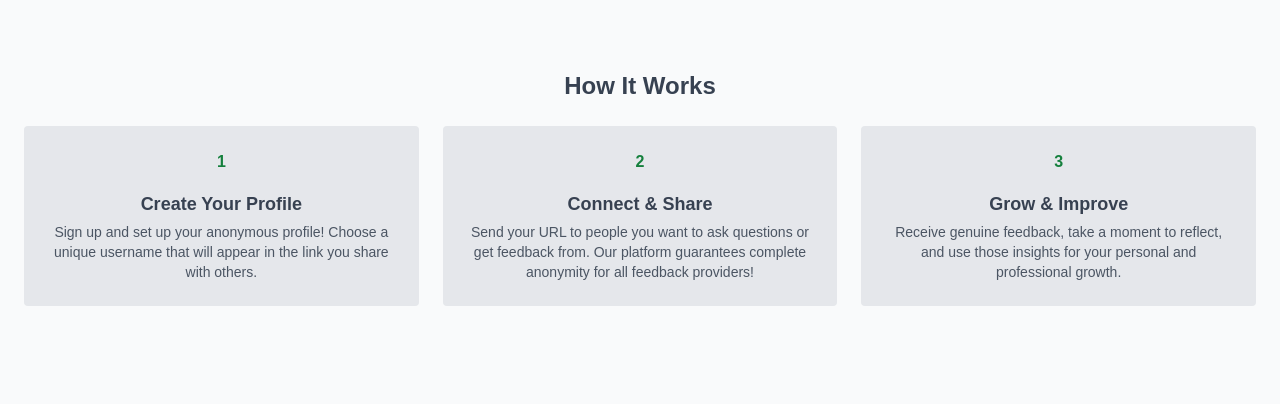
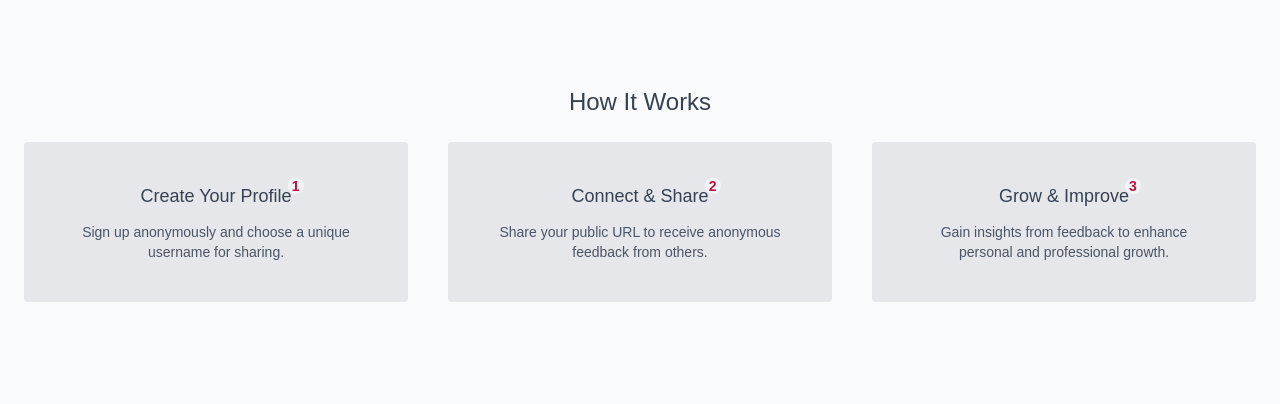
Before and after one commit to Nisha0202/anonfeedback, a Next.js app: page / in a window 1280 px wide. Shown: the part 290-694 px from the top of the page. Built offline with nearby package versions, Linux system fonts and the light colour scheme; no server answers.

Commit message:
steps redesign

```diff
--- a/src/app/page.tsx
+++ b/src/app/page.tsx
@@ -24,31 +24,29 @@ export default function Component() {
 
         </section>
 
-        <section className="pb-12">
+        <section className="pb-12 pt-4">
           <div className="container mx-auto px-6">
-            <h2 className=" text-lg lg:text-2xl font-semibold text-center mb-4 lg:mb-6">
+            <h2 className=" text-lg lg:text-2xl font-medium text-center mb-4 lg:mb-6">
               How It Works
             </h2>
-            <div className="grid gap-6  lg:grid-cols-3">
+            <div className="grid gap-6 lg:gap-10 lg:grid-cols-3">
               <FeatureCard
                 index="1"
-
                 title="Create Your Profile"
-                description="Sign up and set up your anonymous profile! Choose a unique username that will appear in the link you share with others."
+                description="Sign up anonymously and choose a unique username for sharing."
               />
               <FeatureCard
                 index="2"
-
                 title="Connect & Share"
-                description="Send your URL to people you want to ask questions or get feedback from. Our platform guarantees complete anonymity for all feedback providers!"
+                description="Share your public URL to receive anonymous feedback from others."
               />
               <FeatureCard
                 index="3"
-
                 title="Grow & Improve"
-                description="Receive genuine feedback, take a moment to reflect, and use those insights for your personal and professional growth."
+                description="Gain insights from feedback to enhance personal and professional growth."
               />
             </div>
+
           </div>
         </section>
       </main>
@@ -65,9 +63,17 @@ export default function Component() {
 
 function FeatureCard({ index, title, description }: { index: string; title: string; description: string }) {
   return (
-    <div className="group flex flex-col items-center text-center p-6 bg-gray-200 rounded-sm transform transition-transform duration-300 hover:scale-105">
-    <div className="text-green-700 font-bold">{index}</div>
-    <h3 className="mt-4 mb-1 text-lg font-semibold">{title}</h3>
+
+    <div className="flex flex-col gap-3 items-center text-center bg-gray-200 p-10 rounded-sm transition-transform duration-300 hover:scale-105">
+      <div className="relative">
+        <div className="">
+          <h3 className="lg:text-lg text-base font-medium ">{title}</h3>
+        </div>
+        <div className="absolute top-0 right-0 -mr-3 -mt-1 w-4 h-4 rounded-full font-semibold text-sm text-rose-700 bg-gray-100 flex items-center justify-center">
+          {index}
+        </div>
+      </div>
+
       <p className="text-gray-600 text-sm">{description}</p>
     </div>
 
```
Lines whose indentation alone changed are shown as unchanged.
